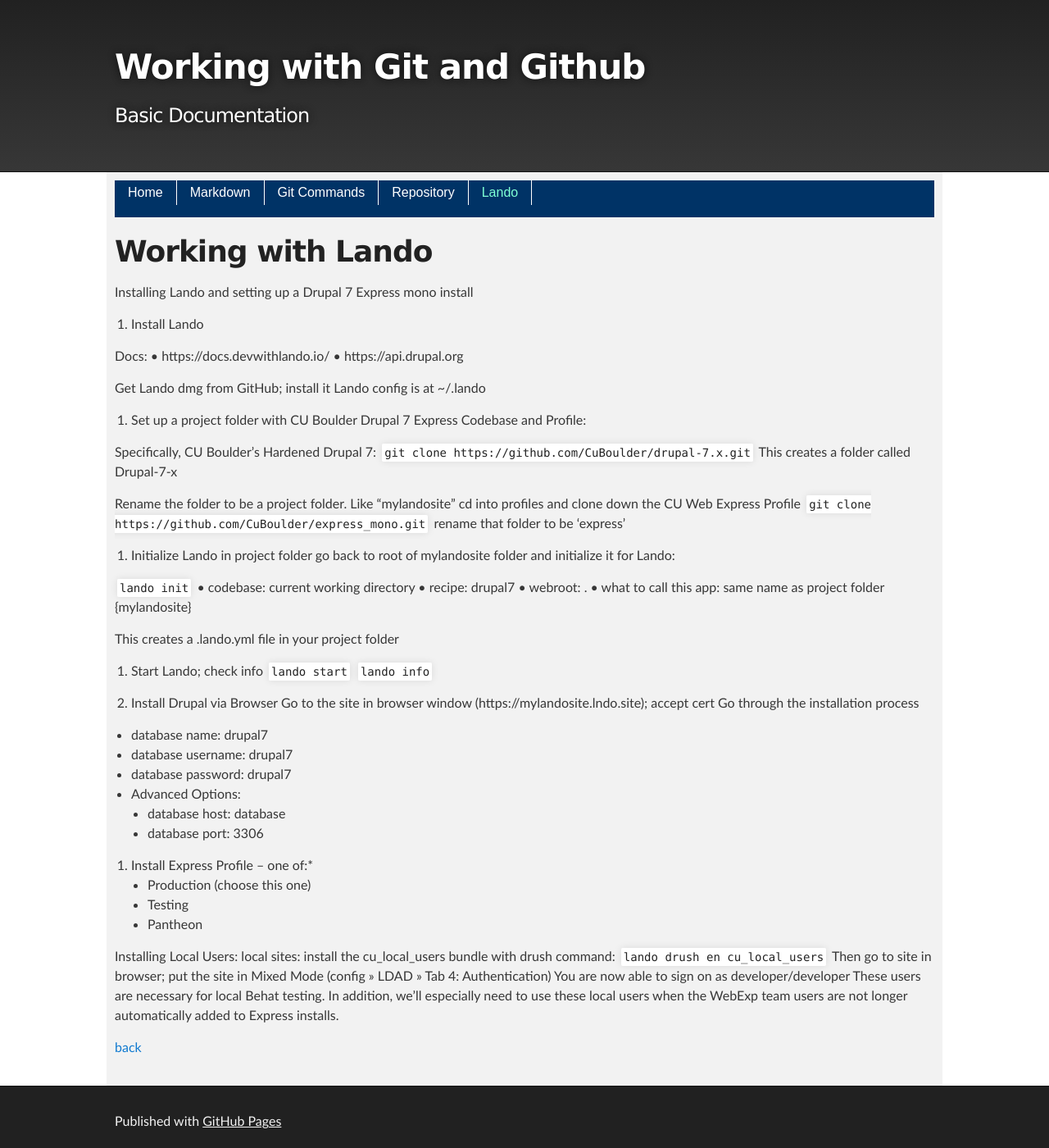
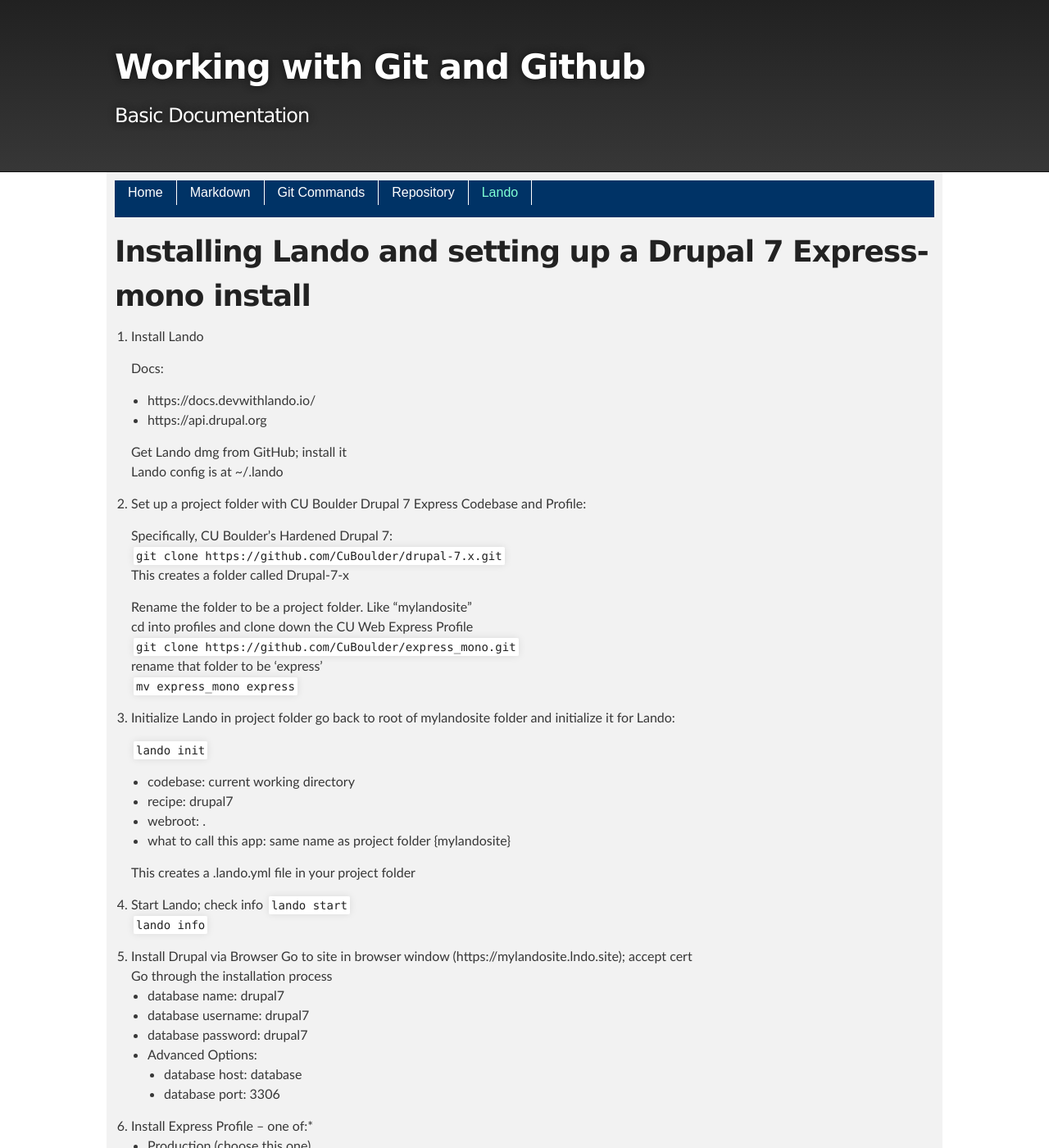
Before and after one commit to cathysnider/cathysnider.github.io, a Jekyll site: the page built from lando.md, in a window 1280 px wide and 1400 px high. Shown: the whole window at 82% size. Built offline with Jekyll 4.4.1, drawn with Linux system fonts in a browser that asks for light colours.

Commit message:
update lando page appearance

````diff
--- a/lando.md
+++ b/lando.md
@@ -3,70 +3,65 @@ title: Working with Lando
 layout: default
 ---
 
-# Working with Lando
-
-Installing Lando and setting up a Drupal 7 Express mono install
+# Installing Lando and setting up a Drupal 7 Express-mono install
 
 1. Install Lando
 
-Docs:
-•	https://docs.devwithlando.io/
-•	https://api.drupal.org
+   Docs:
+   * https://docs.devwithlando.io/
+   * https://api.drupal.org
 
-Get Lando dmg from GitHub; install it
-Lando config is at ~/.lando
-
+   Get Lando dmg from GitHub; install it <br />
+   Lando config is at ~/.lando
 
 1. Set up a project folder with CU Boulder Drupal 7 Express Codebase and Profile:
 
-Specifically, CU Boulder's Hardened Drupal 7:
-```git clone https://github.com/CuBoulder/drupal-7.x.git```
-This creates a folder called Drupal-7-x
+   Specifically, CU Boulder's Hardened Drupal 7:<br />
+   ```git clone https://github.com/CuBoulder/drupal-7.x.git```<br />
+   This creates a folder called Drupal-7-x
 
-Rename the folder to be a project folder. Like "mylandosite"
-cd into profiles and clone down the CU Web Express Profile
-```git clone https://github.com/CuBoulder/express_mono.git```
-rename that folder to be 'express'
+   Rename the folder to be a project folder. Like "mylandosite" <br />
+   cd into profiles and clone down the CU Web Express Profile <br />
+   ```git clone https://github.com/CuBoulder/express_mono.git``` <br />
+   rename that folder to be 'express' <br />
+   ```mv express_mono express```
 
 1. Initialize Lando in project folder
-go back to root of mylandosite folder and initialize it for Lando:
+   go back to root of mylandosite folder and initialize it for Lando:
 
-```lando init```
-•	codebase: current working directory
-•	recipe: drupal7
-•	webroot: .
-•	what to call this app: same name as project folder {mylandosite}
+   ```lando init```
+   * codebase: current working directory
+   * recipe: drupal7
+   * webroot: .
+   * what to call this app: same name as project folder {mylandosite}
 
-This creates a .lando.yml file in your project folder
+   This creates a .lando.yml file in your project folder
 
 1. Start Lando; check info
-```lando start```
-```lando info```
-
+   ```lando start```  <br />
+   ```lando info```
 
 1. Install Drupal via Browser
-Go to the site in browser window (https://mylandosite.lndo.site); accept cert
-Go through the installation process
-
- * database name: drupal7
- * database username: drupal7
- * database password: drupal7
- * Advanced Options:
-   * database host: database
-   * database port: 3306
+   Go to site in browser window (https://mylandosite.lndo.site); accept cert <br />
+   Go through the installation process
+   * database name: drupal7
+   * database username: drupal7
+   * database password: drupal7
+   * Advanced Options:
+     * database host: database
+     * database port: 3306
 
 1. Install Express Profile -- one of:*
- * Production (choose this one)
- * Testing
- * Pantheon
+   * Production (choose this one)
+   * Testing
+   * Pantheon
 
-
-Installing Local Users:
-local sites: install the cu_local_users bundle with drush command:
-```lando drush en cu_local_users```
-Then go to site in browser; put the site in Mixed Mode (config >> LDAD >> Tab 4: Authentication)
-You are now able to sign on as developer/developer
-These users are necessary for local Behat testing. In addition, we'll especially need to use these local users when the WebExp team users are not longer automatically added to Express installs.
+1. Installing Local Users:
+   local sites: install the cu_local_users bundle with drush command:
+   ```lando drush en cu_local_users```
+   Then go to site in browser; put the site in Mixed Mode (config >> LDAD >> Tab 4: Authentication)
+   You are now able to sign on as developer/developer
+   These users are necessary for local Behat testing. In addition, we'll especially need to use these local users when the WebExp team users are not longer automatically added to Express installs.
 
 
 [back](./)
````
